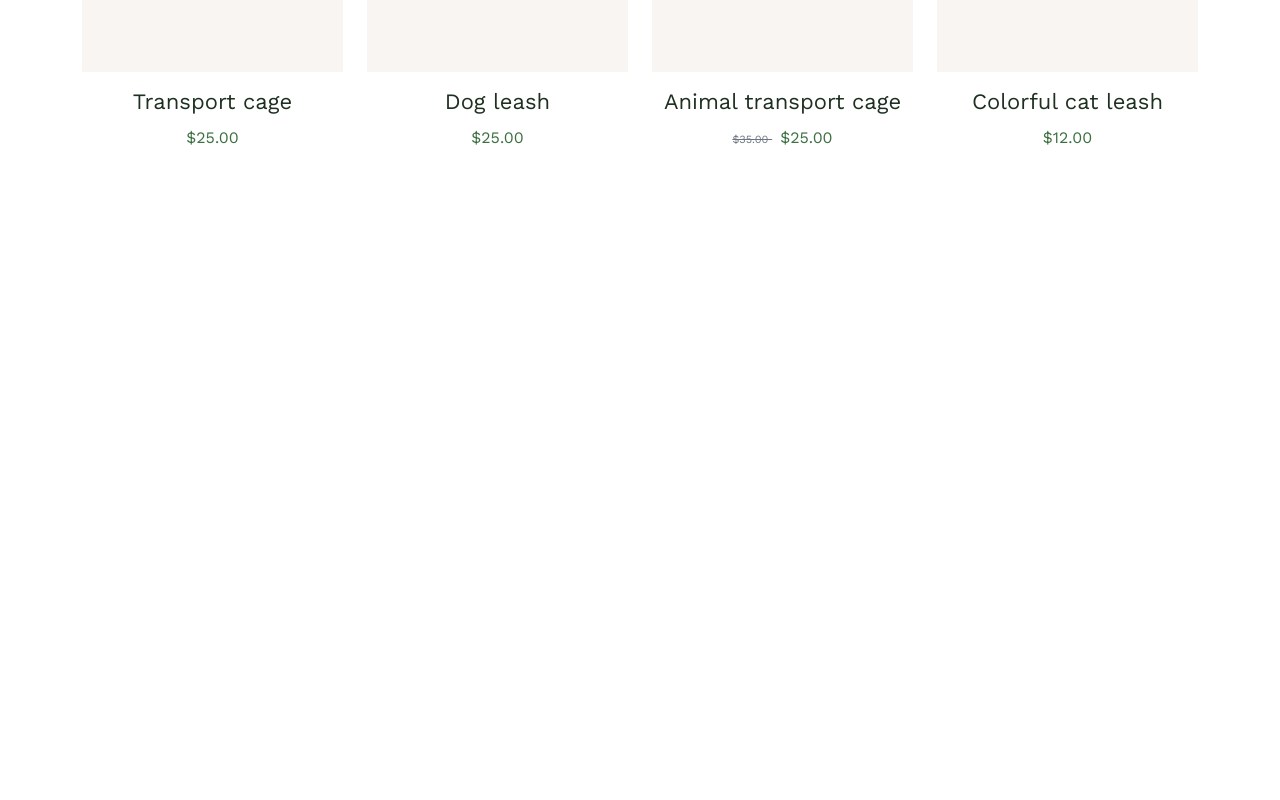
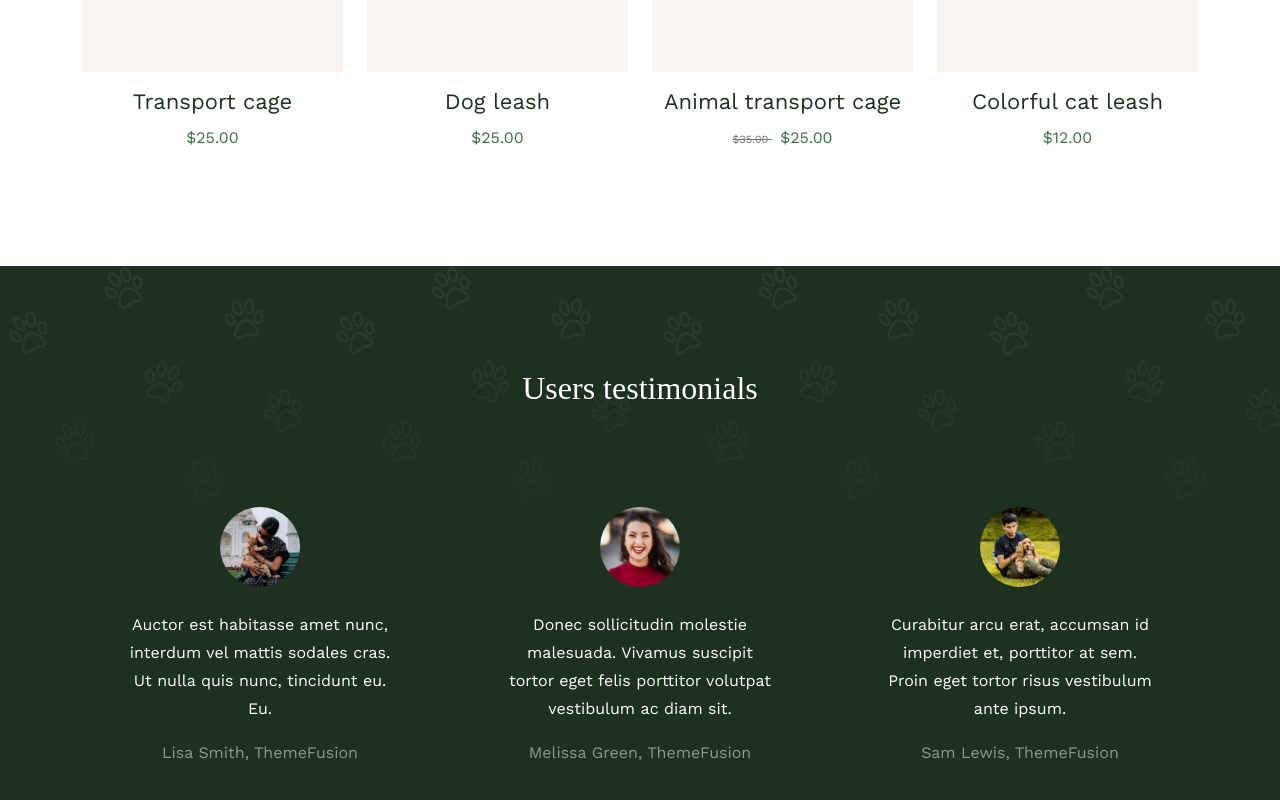
Before and after one commit to DanCiciarello/proj-html-vuejs, a Vue app: page / in a window 1280 px wide. Shown: the part 3168-3968 px from the top of the page. Before the commit the page ends 3434 px from the top, so only its background shows below. Built offline with nearby package versions, Linux system fonts and the light colour scheme; a web font is replaced by a local one.

Commit message:
Completed Testimonials component

```diff
--- /dev/null
+++ b/src/assets/scss/_userstestimonials.scss
@@ -0,0 +1,20 @@
+.cdUsersTestimonials {
+    background-color: $primary;
+    background-image: url('@/assets/img/bg-transparent-3.png');
+    background-repeat: repeat-x;
+    padding: 100px 0 250px 0;
+}
+
+.testimonialImg {
+
+    img {
+        width: 80px;
+        border-radius: 50%;
+        overflow: hidden;
+    }
+
+}
+
+.testimonialInfo {
+    padding: 0 30px;
+}
--- a/src/components/UsersTestimonials.vue
+++ b/src/components/UsersTestimonials.vue
@@ -1,16 +1,58 @@
 <template>
-    <div></div>
+    <div>
+
+        <div class="cdUsersTestimonials text-center">
+
+            <div class="container">
+
+                <!-- Section title -->
+                <h2 class="text-white mb-5">Users testimonials</h2>
+
+                <!-- Testimonials quotes list -->
+                <div class="row">
+                    <div class="col-4 g-5" v-for="(testimonial, i) in usersTestimonials" :key="i">
+                        <UsersTestimonialsItem  :testimonial-quote="testimonial.quote"
+                                                :testimonial-name="testimonial.name"
+                                                :testimonial-img="testimonial.img"
+                        />
+                    </div>
+                </div>
+
+            </div>
+
+        </div>
+
+    </div>
 </template>
 
 <script>
+
+// Import
+import {state} from "../store";
+import UsersTestimonialsItem from "./UsersTestimonialsItem.vue";
+
+// Export
 export default {
 
     // Name
     name: "UsersTestimonials",
+
+    // Components
+    components: { UsersTestimonialsItem },
+
+    // Computed
+    computed: {
+        usersTestimonials() {
+            return state.usersTestimonials;
+        }
+    },
 
 }
 </script>
 
 <style lang="scss">
 
+@import "../assets/scss/variables";
+@import "../assets/scss/userstestimonials";
+
 </style>
--- /dev/null
+++ b/src/components/UsersTestimonialsItem.vue
@@ -0,0 +1,39 @@
+<template>
+    <div>
+
+        <div class="testimonialImg pb-4">
+            <img :src="testimonialImg" alt="testimonialName">
+        </div>
+
+        <div class="testimonialInfo">
+            <p class="text-white">{{testimonialQuote}}</p>
+            <p class="text-white-50">{{testimonialName}}</p>
+        </div>
+
+    </div>
+</template>
+
+<script>
+
+export default {
+
+    // Name
+    name: "UsersTestimonialsItem",
+
+    // Props
+    props: {
+        testimonialQuote: String,
+        testimonialName: String,
+        testimonialImg: String,
+    }
+
+}
+
+</script>
+
+<style lang="scss">
+
+@import "../assets/scss/variables";
+@import "../assets/scss/userstestimonials";
+
+</style>
```
